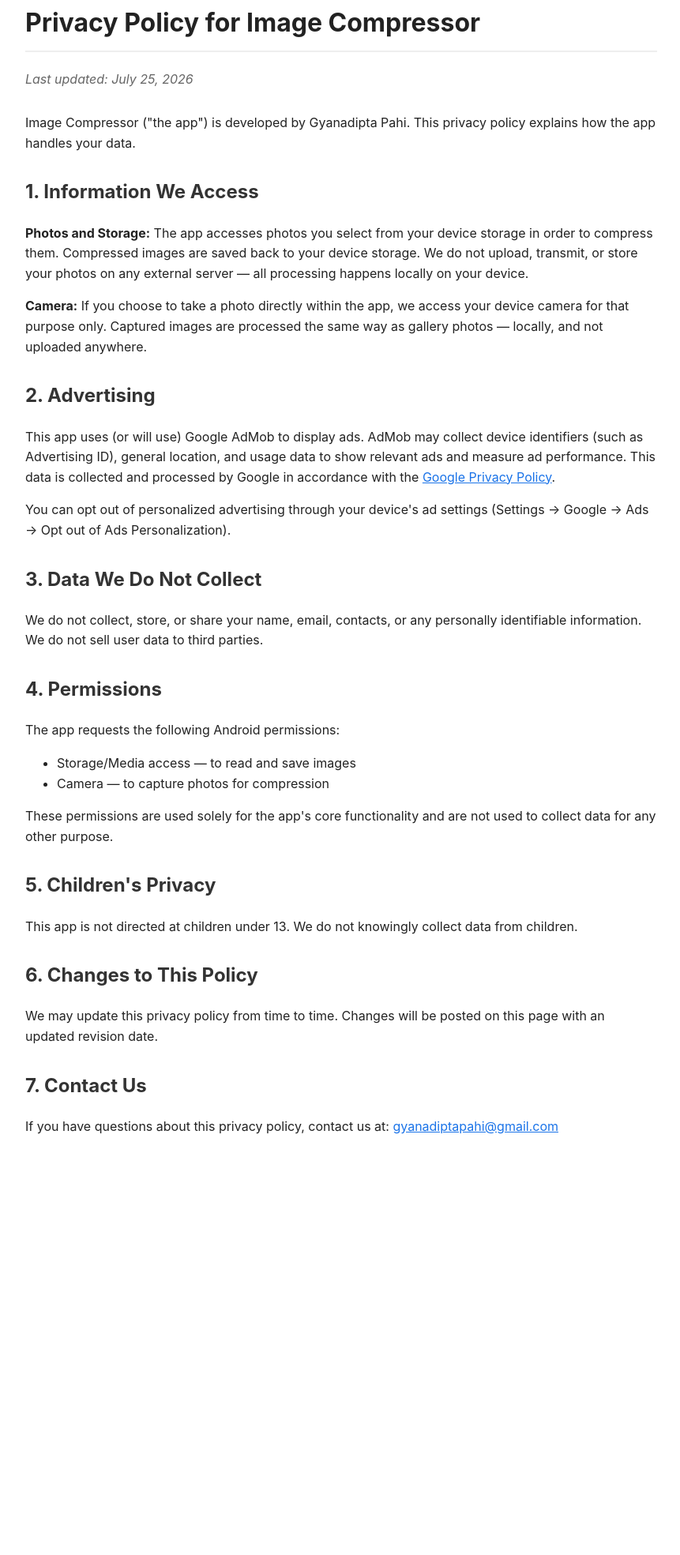
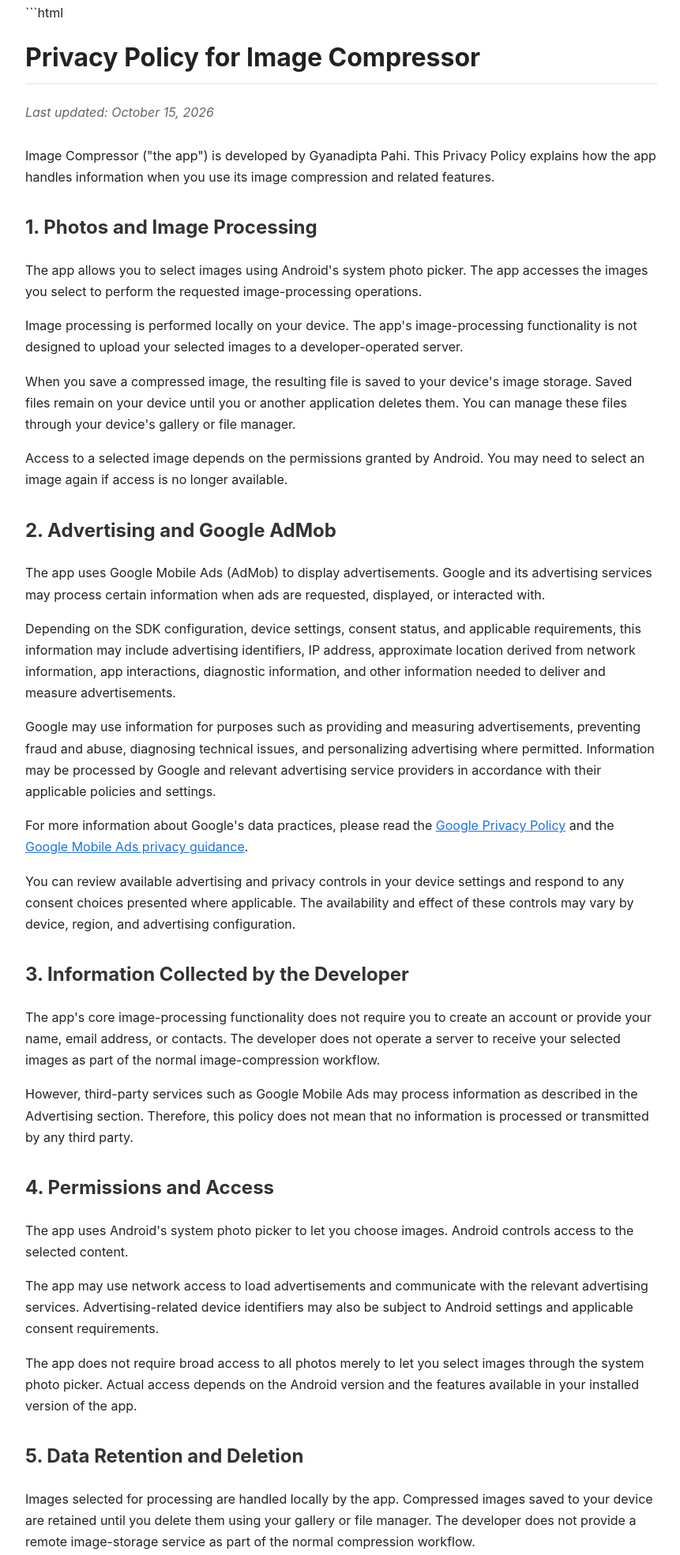
Before and after one commit to GyanadiptaPahi/myimage-privacy, a plain HTML site: page index.html in a window 1280 px wide. Shown: the part 37-2006 px from the top of the page at 79% size, without its empty margins (208-1069 px from the left). Before the commit the page ends 1517 px from the top, so only its background shows below. Drawn offline with Linux system fonts and the light colour scheme.

Commit message:
Revise privacy policy and enhance HTML formatting
Updated privacy policy content and improved HTML structure.

````diff
--- a/index.html
+++ b/index.html
@@ -1,70 +1,237 @@
+```html
 <!DOCTYPE html>
 <html lang="en">
 <head>
 <meta charset="UTF-8">
+<meta name="viewport" content="width=device-width, initial-scale=1.0">
+<meta name="description" content="Privacy Policy for Image Compressor explaining image processing, advertising, data handling, and user privacy.">
 <title>Privacy Policy - Image Compressor</title>
-<meta name="viewport" content="width=device-width, initial-scale=1.0">
+
 <style>
   body {
-    font-family: -apple-system, Segoe UI, Roboto, Arial, sans-serif;
+    font-family: -apple-system, BlinkMacSystemFont, "Segoe UI", Roboto, Arial, sans-serif;
     max-width: 800px;
     margin: 40px auto;
     padding: 0 20px;
-    line-height: 1.6;
+    line-height: 1.7;
     color: #222;
+    background: #fff;
   }
+
   h1 {
     border-bottom: 2px solid #eee;
-    padding-bottom: 10px;
+    padding-bottom: 12px;
+    line-height: 1.3;
   }
+
   h2 {
     margin-top: 30px;
     color: #333;
   }
+
   .updated {
     color: #666;
     font-style: italic;
-    margin-bottom: 30px;
+    margin-bottom: 28px;
   }
+
   a {
     color: #1a73e8;
+    overflow-wrap: anywhere;
+  }
+
+  li {
+    margin-bottom: 8px;
   }
 </style>
 </head>
+
 <body>
 
 <h1>Privacy Policy for Image Compressor</h1>
-<p class="updated">Last updated: July 25, 2026</p>
 
-<p>Image Compressor ("the app") is developed by Gyanadipta Pahi. This privacy policy explains how the app handles your data.</p>
+<p class="updated">Last updated: October 15, 2026</p>
 
-<h2>1. Information We Access</h2>
-<p><strong>Photos and Storage:</strong> The app accesses photos you select from your device storage in order to compress them. Compressed images are saved back to your device storage. We do not upload, transmit, or store your photos on any external server &mdash; all processing happens locally on your device.</p>
-<p><strong>Camera:</strong> If you choose to take a photo directly within the app, we access your device camera for that purpose only. Captured images are processed the same way as gallery photos &mdash; locally, and not uploaded anywhere.</p>
+<p>
+Image Compressor ("the app") is developed by Gyanadipta Pahi.
+This Privacy Policy explains how the app handles information when
+you use its image compression and related features.
+</p>
 
-<h2>2. Advertising</h2>
-<p>This app uses (or will use) Google AdMob to display ads. AdMob may collect device identifiers (such as Advertising ID), general location, and usage data to show relevant ads and measure ad performance. This data is collected and processed by Google in accordance with the <a href="https://policies.google.com/privacy" target="_blank">Google Privacy Policy</a>.</p>
-<p>You can opt out of personalized advertising through your device's ad settings (Settings &rarr; Google &rarr; Ads &rarr; Opt out of Ads Personalization).</p>
+<h2>1. Photos and Image Processing</h2>
 
-<h2>3. Data We Do Not Collect</h2>
-<p>We do not collect, store, or share your name, email, contacts, or any personally identifiable information. We do not sell user data to third parties.</p>
+<p>
+The app allows you to select images using Android's system photo
+picker. The app accesses the images you select to perform the
+requested image-processing operations.
+</p>
 
-<h2>4. Permissions</h2>
-<p>The app requests the following Android permissions:</p>
-<ul>
-  <li>Storage/Media access &mdash; to read and save images</li>
-  <li>Camera &mdash; to capture photos for compression</li>
-</ul>
-<p>These permissions are used solely for the app's core functionality and are not used to collect data for any other purpose.</p>
+<p>
+Image processing is performed locally on your device. The app's
+image-processing functionality is not designed to upload your
+selected images to a developer-operated server.
+</p>
 
-<h2>5. Children's Privacy</h2>
-<p>This app is not directed at children under 13. We do not knowingly collect data from children.</p>
+<p>
+When you save a compressed image, the resulting file is saved to
+your device's image storage. Saved files remain on your device
+until you or another application deletes them. You can manage
+these files through your device's gallery or file manager.
+</p>
 
-<h2>6. Changes to This Policy</h2>
-<p>We may update this privacy policy from time to time. Changes will be posted on this page with an updated revision date.</p>
+<p>
+Access to a selected image depends on the permissions granted by
+Android. You may need to select an image again if access is no
+longer available.
+</p>
 
-<h2>7. Contact Us</h2>
-<p>If you have questions about this privacy policy, contact us at: <a href="mailto:gyanadiptapahi@gmail.com">gyanadiptapahi@gmail.com</a></p>
+<h2>2. Advertising and Google AdMob</h2>
+
+<p>
+The app uses Google Mobile Ads (AdMob) to display advertisements.
+Google and its advertising services may process certain information
+when ads are requested, displayed, or interacted with.
+</p>
+
+<p>
+Depending on the SDK configuration, device settings, consent status,
+and applicable requirements, this information may include advertising
+identifiers, IP address, approximate location derived from network
+information, app interactions, diagnostic information, and other
+information needed to deliver and measure advertisements.
+</p>
+
+<p>
+Google may use information for purposes such as providing and
+measuring advertisements, preventing fraud and abuse, diagnosing
+technical issues, and personalizing advertising where permitted.
+Information may be processed by Google and relevant advertising
+service providers in accordance with their applicable policies
+and settings.
+</p>
+
+<p>
+For more information about Google's data practices, please read
+the <a href="https://policies.google.com/privacy"
+target="_blank" rel="noopener noreferrer">Google Privacy Policy</a>
+and the
+<a href="https://developers.google.com/admob/android/privacy"
+target="_blank" rel="noopener noreferrer">Google Mobile Ads privacy guidance</a>.
+</p>
+
+<p>
+You can review available advertising and privacy controls in your
+device settings and respond to any consent choices presented where
+applicable. The availability and effect of these controls may vary
+by device, region, and advertising configuration.
+</p>
+
+<h2>3. Information Collected by the Developer</h2>
+
+<p>
+The app's core image-processing functionality does not require you
+to create an account or provide your name, email address, or contacts.
+The developer does not operate a server to receive your selected
+images as part of the normal image-compression workflow.
+</p>
+
+<p>
+However, third-party services such as Google Mobile Ads may process
+information as described in the Advertising section. Therefore, this
+policy does not mean that no information is processed or transmitted
+by any third party.
+</p>
+
+<h2>4. Permissions and Access</h2>
+
+<p>
+The app uses Android's system photo picker to let you choose images.
+Android controls access to the selected content.
+</p>
+
+<p>
+The app may use network access to load advertisements and communicate
+with the relevant advertising services. Advertising-related device
+identifiers may also be subject to Android settings and applicable
+consent requirements.
+</p>
+
+<p>
+The app does not require broad access to all photos merely to let you
+select images through the system photo picker. Actual access depends
+on the Android version and the features available in your installed
+version of the app.
+</p>
+
+<h2>5. Data Retention and Deletion</h2>
+
+<p>
+Images selected for processing are handled locally by the app.
+Compressed images saved to your device are retained until you delete
+them using your gallery or file manager. The developer does not
+provide a remote image-storage service as part of the normal
+compression workflow.
+</p>
+
+<p>
+Information processed by Google Mobile Ads is subject to Google's
+applicable retention practices and settings. The developer does not
+control all retention or deletion operations performed by Google.
+For details, consult Google's privacy documentation linked above.
+</p>
+
+<h2>6. Sharing Images</h2>
+
+<p>
+If you choose to share a compressed image, Android may open a
+system sharing interface so you can select another app or recipient.
+The image is then handled according to your choice and the selected
+app's own privacy practices. The developer does not control how
+third-party apps process content you choose to share with them.
+</p>
+
+<h2>7. Children's Privacy</h2>
+
+<p>
+The app is not specifically directed at children under 13.
+The developer does not knowingly collect personal information
+directly from children through an account-registration system.
+Advertising and data-handling requirements may differ depending
+on the app's declared audience and applicable laws.
+</p>
+
+<h2>8. Security</h2>
+
+<p>
+The app processes selected images locally for its core functionality
+and uses Android's provided mechanisms for accessing and saving
+content. No method of electronic storage or transmission can be
+guaranteed to be completely secure.
+</p>
+
+<h2>9. Changes to This Privacy Policy</h2>
+
+<p>
+This Privacy Policy may be updated to reflect changes to the app,
+its features, advertising services, or applicable requirements.
+Updates will be published on this page with a revised date.
+</p>
+
+<h2>10. Contact Us</h2>
+
+<p>
+If you have questions about this Privacy Policy or the app's
+data-handling practices, contact:
+</p>
+
+<p>
+<strong>Developer:</strong> Gyanadipta Pahi<br>
+<strong>Email:</strong>
+<a href="mailto:gyanadiptapahi@gmail.com">
+gyanadiptapahi@gmail.com
+</a>
+</p>
 
 </body>
 </html>
+```
````
